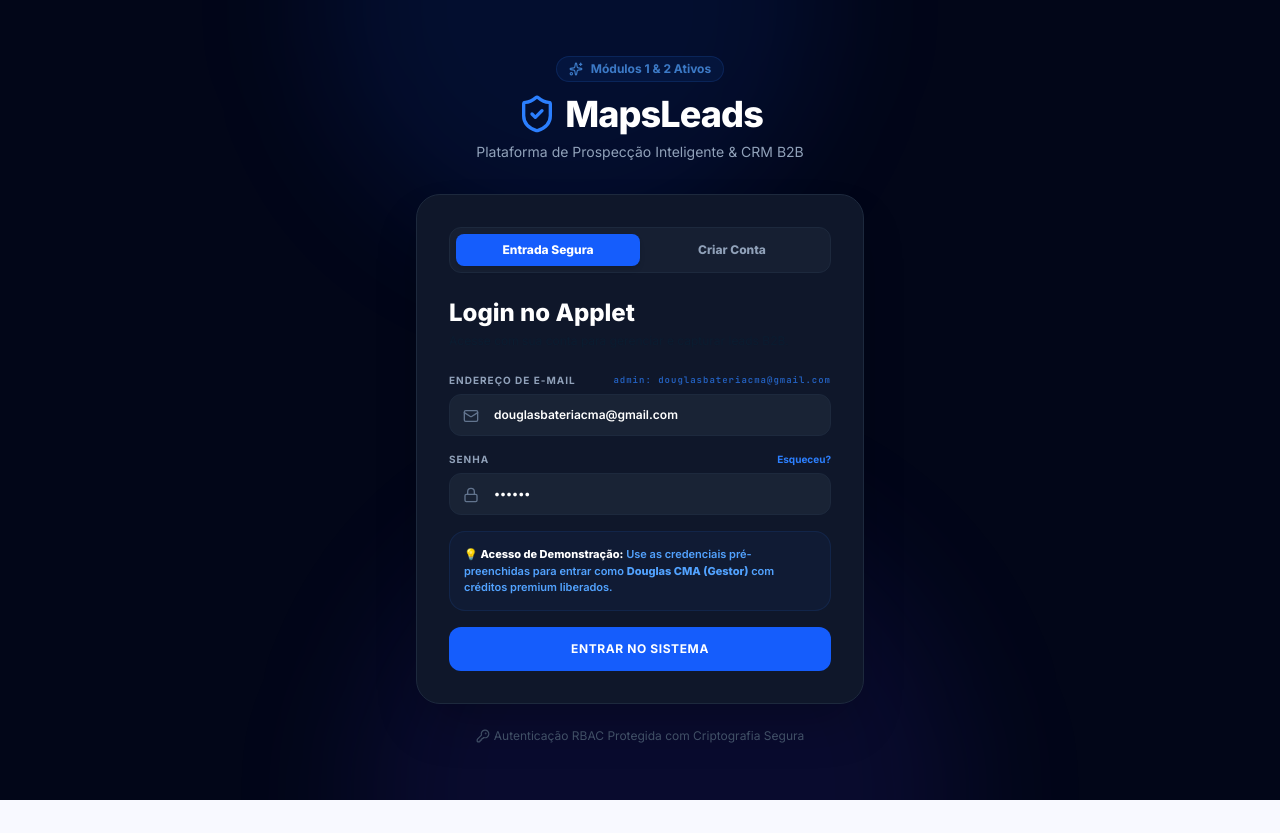
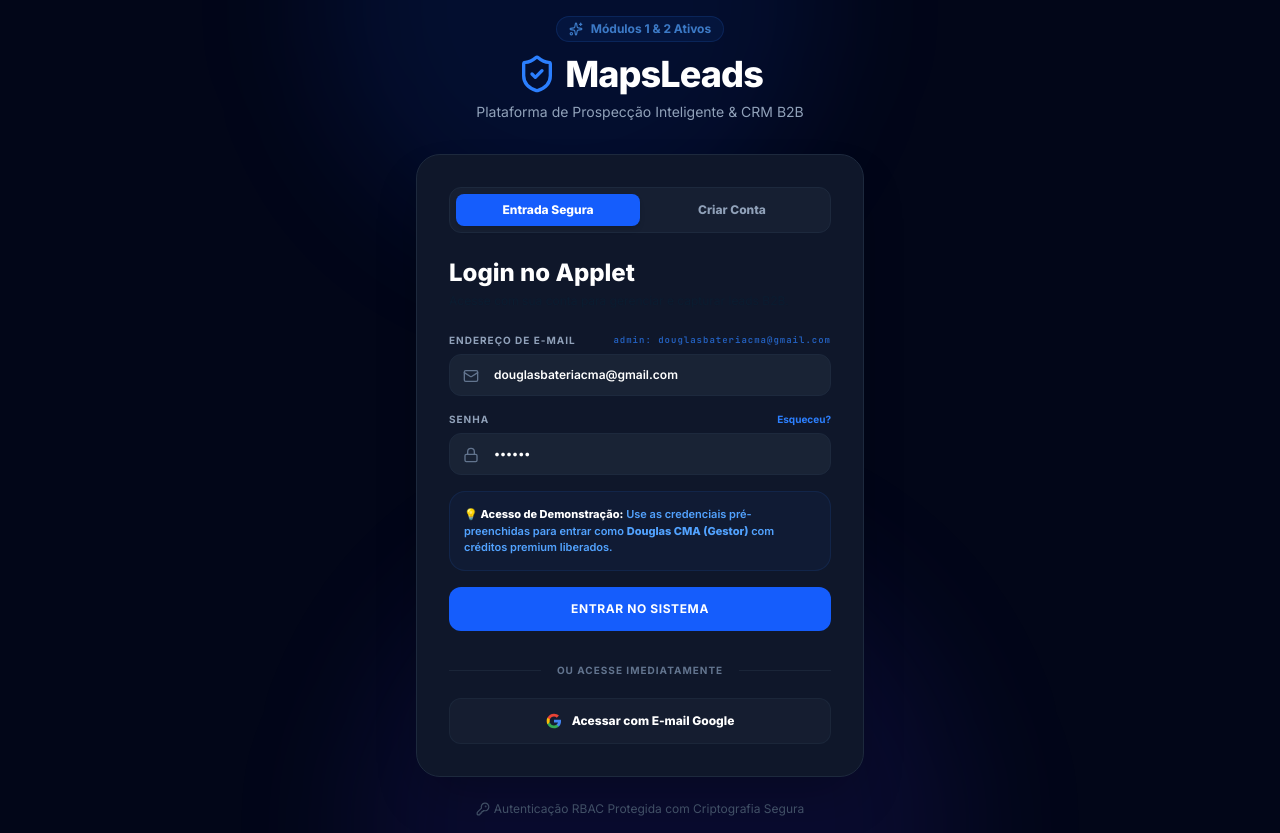
Before and after one commit to douglasecom/MapsLead, a React (Vite) app: page / in a window 1280 px wide. Before the commit the page ends 800 px from the top, so only its background shows below. Built offline with nearby package versions, Linux system fonts and the light colour scheme.

Commit message:
feat(auth): implement Google sign-in and dev bypass
- Add Google authentication support in AuthGate.
- Configure new Firebase project credentials.
- Implement developer bypass for credit consumption and feature access.

```diff
--- a/firebase-applet-config.json
+++ b/firebase-applet-config.json
@@ -1,10 +1,10 @@
 {
-  "projectId": "mapsleads-498523",
-  "appId": "1:95837925429:web:9a911c5e85e2c72e0a817c",
-  "apiKey": "AIzaSyBa9uoVAGQcpj6lnHWf8FZY3mjIrbQtKnE",
-  "authDomain": "mapsleads-498523.firebaseapp.com",
+  "projectId": "mapsleads-47757",
+  "appId": "1:442022607970:web:4fc591630cf27ec576253b",
+  "apiKey": "AIzaSyBDCQFzRZK8EFPru3Y9lOBzjVKdZHtpgnI",
+  "authDomain": "mapsleads-47757.firebaseapp.com",
   "firestoreDatabaseId": "ai-studio-07fa01e6-d6a1-4d4e-b05a-262a2373f3d7",
-  "storageBucket": "mapsleads-498523.firebasestorage.app",
-  "messagingSenderId": "95837925429",
+  "storageBucket": "mapsleads-47757.firebasestorage.app",
+  "messagingSenderId": "442022607970",
   "measurementId": ""
 }
--- a/src/components/AuthGate.tsx
+++ b/src/components/AuthGate.tsx
@@ -4,7 +4,9 @@
 import {
   signInWithEmailAndPassword,
   createUserWithEmailAndPassword,
-  sendPasswordResetEmail
+  sendPasswordResetEmail,
+  GoogleAuthProvider,
+  signInWithPopup
 } from 'firebase/auth';
 import { doc, getDoc, setDoc } from 'firebase/firestore';
 import { auth, db } from '../firebase';
@@ -25,6 +27,63 @@
   const [recoverySuccess, setRecoverySuccess] = useState(false);
   const [errorMsg, setErrorMsg] = useState('');
   const [isLoading, setIsLoading] = useState(false);
+
+  const handleGoogleSignIn = async () => {
+    setIsLoading(true);
+    setErrorMsg('');
+    try {
+      const provider = new GoogleAuthProvider();
+      const userCredential = await signInWithPopup(auth, provider);
+      const user = userCredential.user;
+
+      // Fetch User Profile Document in Firestore
+      const userRef = doc(db, 'users', user.uid);
+      const userSnap = await getDoc(userRef);
+
+      let userSession: UserSession;
+
+      if (userSnap.exists()) {
+        const profileData = userSnap.data();
+        const isDeveloper = (user.email || profileData.email || '').toLowerCase() === 'douglasbateriacma@gmail.com';
+        userSession = {
+          id: user.uid,
+          name: profileData.name || user.displayName || 'Membro da Equipe',
+          email: user.email || profileData.email || '',
+          role: isDeveloper ? 'Administrador' : (profileData.role || 'Gestor'),
+          avatarUrl: profileData.avatarUrl || user.photoURL || 'https://images.unsplash.com/photo-1534528741775-53994a69daeb?w=100&auto=format&fit=crop&q=80',
+          plan: isDeveloper ? 'Unlimited' : (profileData.plan || 'Pro'),
+          credits: isDeveloper ? 999999 : (profileData.credits !== undefined ? profileData.credits : 1000),
+          subscriptionStatus: profileData.subscriptionStatus || 'ACTIVE'
+        };
+      } else {
+        const isDeveloper = (user.email || '').toLowerCase() === 'douglasbateriacma@gmail.com';
+        // Create profile if it does not exist
+        userSession = {
+          id: user.uid,
+          name: isDeveloper ? 'Douglas CMA' : (user.displayName || 'Membro da Equipe'),
+          email: user.email || '',
+          role: isDeveloper ? 'Administrador' : 'Gestor',
+          avatarUrl: user.photoURL || 'https://images.unsplash.com/photo-1534528741775-53994a69daeb?w=100&auto=format&fit=crop&q=80',
+          plan: isDeveloper ? 'Unlimited' : 'Pro',
+          credits: isDeveloper ? 999999 : 1000,
+          subscriptionStatus: 'ACTIVE',
+          planCredits: isDeveloper ? 999999 : 1000,
+          purchasedCredits: 0,
+          bonusCredits: 0,
+          remainingCredits: isDeveloper ? 999999 : 1000,
+          accountStatus: 'ACTIVE'
+        };
+        await setDoc(userRef, userSession);
+      }
+
+      onSignIn(userSession);
+    } catch (err: any) {
+      console.error('Google Auth error:', err);
+      setErrorMsg(err?.message || 'Ocorreu um erro ao autenticar com o Google.');
+    } finally {
+      setIsLoading(false);
+    }
+  };
 
   const handleSubmit = async (e: React.FormEvent) => {
     e.preventDefault();
@@ -52,6 +111,7 @@
         const userSnap = await getDoc(userRef);
 
         let userSession: UserSession;
+        const isDeveloper = email.toLowerCase() === 'douglasbateriacma@gmail.com';
 
         if (userSnap.exists()) {
           const profileData = userSnap.data();
@@ -59,22 +119,22 @@
             id: user.uid,
             name: profileData.name || 'Membro da Equipe',
             email: user.email || email,
-            role: profileData.role || 'SDR',
+            role: isDeveloper ? 'Administrador' : (profileData.role || 'SDR'),
             avatarUrl: profileData.avatarUrl || 'https://images.unsplash.com/photo-1534528741775-53994a69daeb?w=100&auto=format&fit=crop&q=80',
-            plan: profileData.plan || 'Pro',
-            credits: profileData.credits !== undefined ? profileData.credits : 1000,
+            plan: isDeveloper ? 'Unlimited' : (profileData.plan || 'Pro'),
+            credits: isDeveloper ? 999999 : (profileData.credits !== undefined ? profileData.credits : 1000),
             subscriptionStatus: profileData.subscriptionStatus || 'ACTIVE'
           };
         } else {
           // If profile document does not exist yet (e.g. legacy/manually created users)
           userSession = {
             id: user.uid,
-            name: email === 'douglasbateriacma@gmail.com' ? 'Douglas CMA' : 'Membro da Equipe',
+            name: isDeveloper ? 'Douglas CMA' : 'Membro da Equipe',
             email: user.email || email,
-            role: email === 'douglasbateriacma@gmail.com' ? 'Gestor' : 'SDR',
+            role: isDeveloper ? 'Administrador' : 'SDR',
             avatarUrl: 'https://images.unsplash.com/photo-1534528741775-53994a69daeb?w=100&auto=format&fit=crop&q=80',
-            plan: email === 'douglasbateriacma@gmail.com' ? 'Agência' : 'Pro',
-            credits: 2000,
+            plan: isDeveloper ? 'Unlimited' : 'Pro',
+            credits: isDeveloper ? 999999 : 2000,
             subscriptionStatus: 'ACTIVE'
           };
           // Save document synchronously
@@ -86,26 +146,29 @@
         // Real Sign Up / Registration
         const userCredential = await createUserWithEmailAndPassword(auth, email, password);
         const user = userCredential.user;
+        const isDeveloper = email.toLowerCase() === 'douglasbateriacma@gmail.com';
 
         // Role-dependent static credits allotment
-        let credits = 10;
-        if (plan === 'Starter') credits = 100;
-        if (plan === 'Pro') credits = 500;
-        if (plan === 'Agência') credits = 2000;
+        let creditsToAllot = isDeveloper ? 999999 : 10;
+        if (!isDeveloper) {
+          if (plan === 'Starter') creditsToAllot = 100;
+          if (plan === 'Pro') creditsToAllot = 500;
+          if (plan === 'Agência') creditsToAllot = 2000;
+        }
 
         const newSession: UserSession = {
           id: user.uid,
-          name: name,
+          name: isDeveloper ? 'Douglas CMA' : name,
           email: user.email || email,
-          role: role,
+          role: isDeveloper ? 'Administrador' : role,
           avatarUrl: 'https://images.unsplash.com/photo-1534528741775-53994a69daeb?w=100&auto=format&fit=crop&q=80',
-          plan: plan,
-          credits: credits,
+          plan: isDeveloper ? 'Unlimited' : plan,
+          credits: creditsToAllot,
           subscriptionStatus: 'ACTIVE',
-          planCredits: credits,
+          planCredits: creditsToAllot,
           purchasedCredits: 0,
           bonusCredits: 0,
-          remainingCredits: credits,
+          remainingCredits: creditsToAllot,
           accountStatus: 'ACTIVE'
         };
 
@@ -274,8 +337,19 @@
 
               <form onSubmit={handleSubmit} className="space-y-4">
                 {errorMsg && (
-                  <div className="bg-rose-500/10 border border-rose-500/25 text-rose-400 p-3 rounded-xl text-xs font-bold">
-                    {errorMsg}
+                  <div className="bg-rose-500/10 border border-rose-500/25 text-rose-400 p-4 rounded-xl text-xs font-bold space-y-2 text-left">
+                    <p>{errorMsg}</p>
+                    {errorMsg.toLowerCase().includes('operation-not-allowed') && (
+                      <div className="text-[11px] leading-relaxed text-slate-300 font-semibold border-t border-rose-500/20 pt-2.5 mt-2 space-y-1.5 font-sans">
+                        <p className="text-amber-400 font-bold">💡 Como resolver no Firebase Console:</p>
+                        <p>O login por <strong>E-mail/Senha</strong> não está ativo na sua conta Firebase.</p>
+                        <ol className="list-decimal pl-4 space-y-1 text-slate-300">
+                          <li>Abra o <a href="https://console.firebase.google.com/project/ai-studio-07fa01e6-d6a1-4d4e-b05a-262a2373f3d7/authentication/providers" target="_blank" rel="noopener noreferrer" className="underline text-blue-400 hover:text-blue-300">Console Firebase</a></li>
+                          <li>Vá em <strong>Authentication</strong> e selecione a aba <strong>Sign-in method</strong></li>
+                          <li>Clique em <strong>Adicionar novo provedor</strong>, escolha <strong>E-mail/Senha</strong>, ative e clique em <strong>Salvar</strong>.</li>
+                        </ol>
+                      </div>
+                    )}
                   </div>
                 )}
 
@@ -396,6 +470,30 @@
 
               </form>
 
+              {/* Instant Social Authentication Separator and Google Button */}
+              <div className="space-y-4 pt-1">
+                <div className="relative flex py-1 items-center">
+                  <div className="flex-grow border-t border-slate-800/80"></div>
+                  <span className="flex-shrink mx-4 text-[10px] font-bold text-slate-500 uppercase tracking-widest text-[#64748b]">Ou acesse imediatamente</span>
+                  <div className="flex-grow border-t border-slate-800/80"></div>
+                </div>
+
+                <button
+                  type="button"
+                  onClick={handleGoogleSignIn}
+                  disabled={isLoading}
+                  className="w-full bg-[#1e293b]/40 hover:bg-[#1e293b]/80 border border-slate-800/85 text-white font-extrabold py-3.5 px-4 rounded-xl text-xs flex items-center justify-center gap-2.5 transition-all cursor-pointer select-none"
+                >
+                  <svg className="w-4 h-4 shrink-0" viewBox="0 0 24 24" fill="currentColor">
+                    <path d="M22.56 12.25c0-.78-.07-1.53-.2-2.25H12v4.26h5.92c-.26 1.37-1.04 2.53-2.21 3.31v2.77h3.57c2.08-1.92 3.28-4.74 3.28-8.09z" fill="#4285F4" />
+                    <path d="M12 23c2.97 0 5.46-.98 7.28-2.66l-3.57-2.77c-.98.66-2.23 1.06-3.71 1.06-2.86 0-5.29-1.93-6.16-4.53H2.18v2.84C3.99 20.53 7.7 23 12 23z" fill="#34A853" />
+                    <path d="M5.84 14.09c-.22-.66-.35-1.36-.35-2.09s.13-1.43.35-2.09V7.06H2.18C1.43 8.55 1 10.22 1 12s.43 3.45 1.18 4.94l2.85-2.22c-.87-2.6-2.5-4.53-4.19-4.53z" fill="#FBBC05" />
+                    <path d="M12 5.38c1.62 0 3.06.56 4.21 1.64l3.15-3.15C17.45 2.09 14.97 1 12 1 7.7 1 3.99 3.47 2.18 7.06l3.66 2.84c.87-2.6 3.3-4.52 6.16-4.52z" fill="#EA4335" />
+                  </svg>
+                  <span>Acessar com E-mail Google</span>
+                </button>
+              </div>
+
             </div>
           )}
 
```
Also changed, not shown: src/App.tsx (+23 -8 lines).
